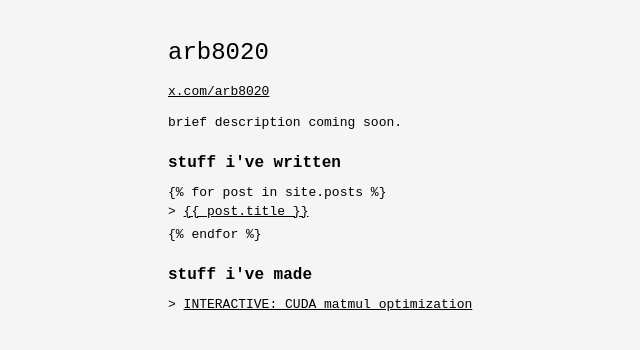
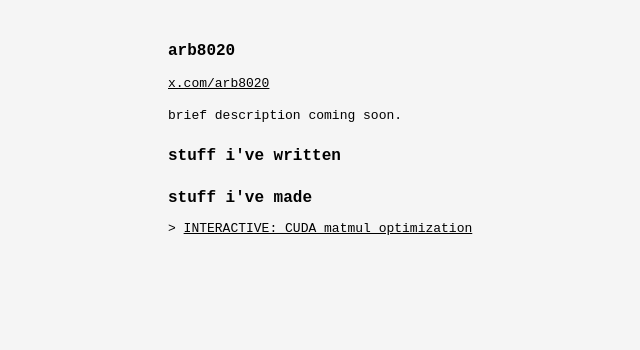
Before and after one commit to arb8020/arb8020.github.io, a Jekyll site: the page built from index.html, in a window 1280 px wide. Shown: the top 350 px of the page, without its empty margins (172-812 px from the left). Built offline with Jekyll 4.4.1, drawn with Linux system fonts in a browser that asks for light colours.

Commit message:
Update index.html

```diff
--- a/index.html
+++ b/index.html
@@ -1,3 +1,5 @@
+---
+---
 <!DOCTYPE html>
 <html lang="en">
 <head>
@@ -14,12 +16,7 @@
             margin: 0 auto;
             background-color: #f5f5f5;
         }
-        h1 {
-            font-size: 24px;
-            font-weight: normal;
-            margin-bottom: 10px;
-        }
-        h2 {
+        h1, h2 {
             font-size: 16px;
             font-weight: bold;
             margin-top: 20px;
@@ -45,19 +42,17 @@
 <body>
     <h1>arb8020</h1>
 
-    <p>
-        <a href="https://x.com/arb8020">x.com/arb8020</a><br>
-    </p>
+    <p><a href="https://x.com/arb8020">x.com/arb8020</a></p>
 
     <p>brief description coming soon.</p>
+
     <h2>stuff i've written</h2>
     <ul>
-        {% for post in site.posts %}
-        <li>
-            <a href="{{ post.url }}">{{ post.title }}</a>
-        </li>
-        {% endfor %}
+    {% for post in site.posts %}
+        <li><a href="{{ post.url }}">{{ post.title }}</a></li>
+    {% endfor %}
     </ul>
+
     <h2>stuff i've made</h2>
     <ul>
         <li><a href="https://github.com/arb8020/optimizing-matmul-exercises">INTERACTIVE: CUDA matmul optimization</a></li>
```
